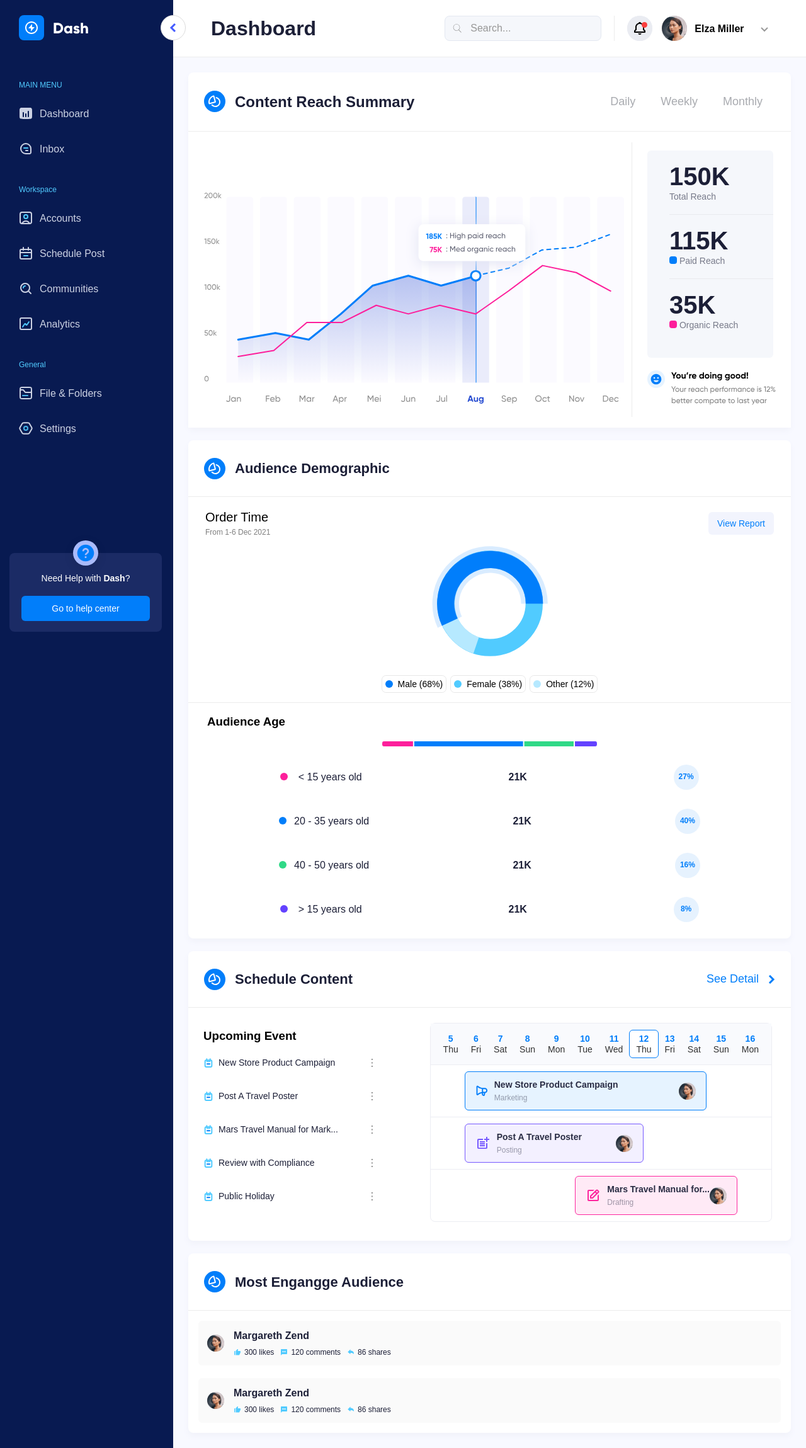
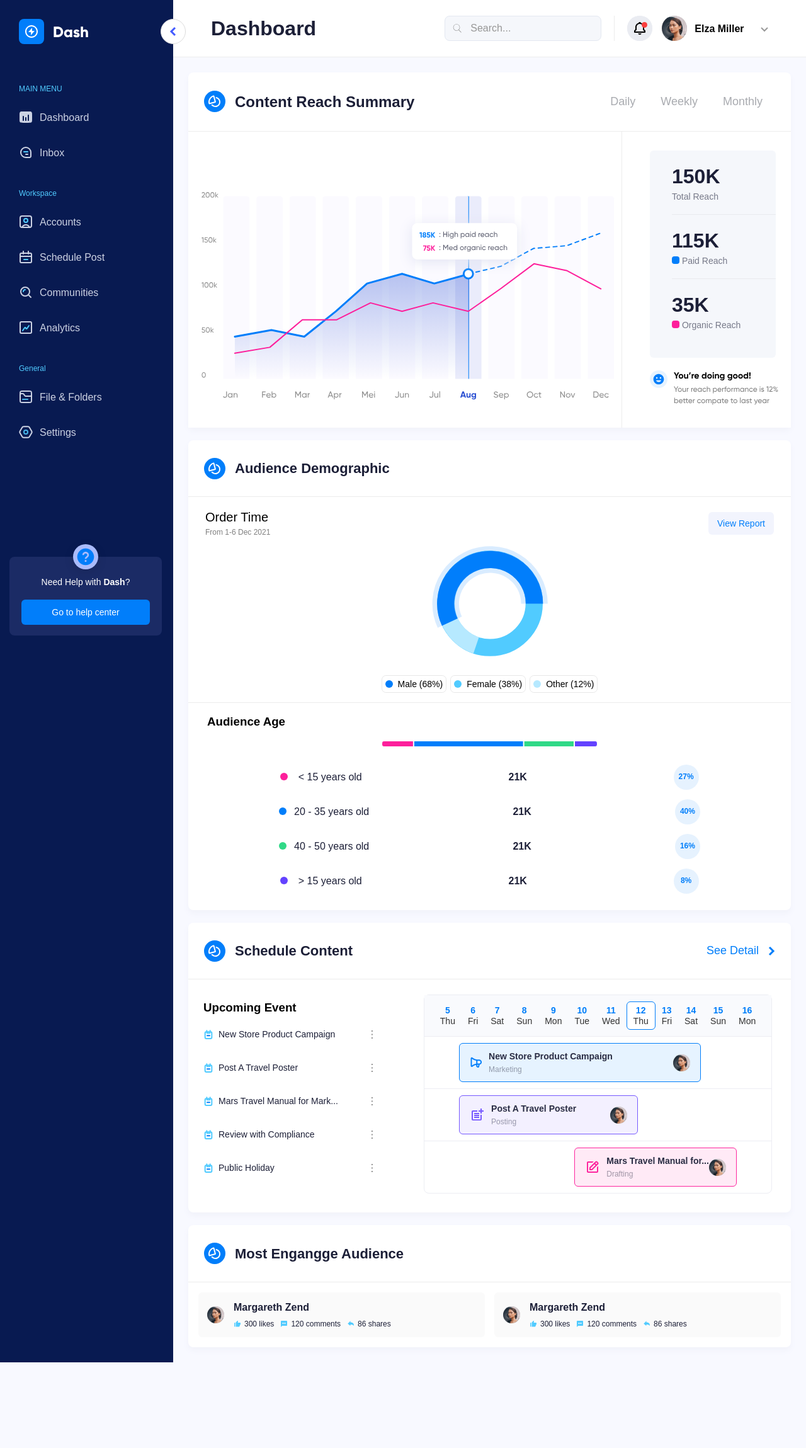
Before and after one commit to AlexeyGrk/dashboard, a React (Create React App) app: page / in a window 1280 px wide. Shown: the whole page at 63% size. After the commit the page ends 2163 px from the top, so only its background shows below. Built offline with nearby package versions, Linux system fonts and the light colour scheme.

Commit message:
add bugfix

```diff
--- a/src/components/Dashboard/Dashboard.jsx
+++ b/src/components/Dashboard/Dashboard.jsx
@@ -1,12 +1,21 @@
-import React, {useState} from 'react';
+import React, {useEffect, useState} from 'react';
 import styles from './Dashboard.module.scss'
 import Menu from "../Menu/Menu";
 import DashBoardHeader from "../DashboardHeader/DashboardHeader";
 import DashboardCharts from "../DashboardCharts/DashboardCharts";
 import {ReactComponent as LeftArrowBtn} from "../../assets/arrowLeftButton.svg";
+import useWindowDimensions from "../../hooks/useWindowDimension";
 
 const Dashboard = () => {
-  const [isShowMenu, setIsShowMenu] = useState(true);
+  const [isShowMenu, setIsShowMenu] = useState(false);
+  const { width } = useWindowDimensions();
+
+  useEffect(()=>{
+    if(width>1023){
+      setIsShowMenu(true)
+    }
+  },[])
+
   return (
     <div className={styles.dashboardMainConitainer}>
       {isShowMenu ? <Menu setIsShowMenu={setIsShowMenu}/> : <button className={styles.dashboardMainConitainerShowMenuBtn} onClick={()=>setIsShowMenu(prevState => !prevState)}><LeftArrowBtn/></button>}
--- a/src/components/Dashboard/Dashboard.module.scss
+++ b/src/components/Dashboard/Dashboard.module.scss
@@ -2,6 +2,7 @@
 @import "./src/sass/variables";
 .dashboardMainConitainer{
   display: flex;
+  //height: 100vh;
 
 
   //height: 100%;
@@ -11,7 +12,7 @@
 }
 .dashboardMainConitainerShowMenuBtn{
   @include btn-reset();
-  position: absolute;
+  position: fixed;
   left: 5px;
   top: 25px;
   z-index: 3;
--- a/src/components/DashboardCharts/DashboardCharts.module.scss
+++ b/src/components/DashboardCharts/DashboardCharts.module.scss
@@ -3,7 +3,7 @@
 .dashboardChartsContainer{
   display: grid;
   grid-template-columns: 1.4fr 0.6fr;
-  grid-template-rows: 1fr 0.2fr .5fr;
+  grid-template-rows: max-content;
   gap: 24px 24px;
   grid-template-areas:
     "ReachSummary Demographic"
@@ -49,7 +49,7 @@
 .contentScheduleContainer{
   background-color: $white;
   grid-area: ScheduleContent;
-  height: max-content;
+  //height: max-content;
   box-shadow: 0px 5px 10px #F1F2FA;
   border-radius: 8px;
 }
@@ -125,6 +125,7 @@
   display: flex;
   justify-content: center;
   align-items: center;
+  gap: 20px;
   width: 100%;
   //height: 100%;
   background-color: $white;
@@ -137,7 +138,7 @@
   width: 100%;
   max-width: 700px;
   height: 470px;
-
+  border-right: 1px solid rgba(218, 218, 218, 0.5);
 }
 .contentReachSummaryMainChartContainer{
  padding-top: 50px;
@@ -154,7 +155,11 @@
   width: 100%;
 
   max-width: 200px;
-  border-left: 1px solid rgba(218, 218, 218, 0.5);
+  //border-left: 1px solid rgba(218, 218, 218, 0.5);
+  @include media-max(767){
+    border-left: none;
+    max-width: 500px;
+  }
 
 }
 .contentReachSummaryMainSectionSecondaryChartMainInformation{
@@ -164,6 +169,11 @@
   background: #F5F7FB;
   border-radius: 6px;
   //margin-bottom: 20px;
+  @include media-max(767){
+   display: flex;
+    align-items: center;
+    justify-content: space-around;
+  }
 }
 .contentReachSummaryMainSectionSecondaryChartMainInformationItem{
   display: flex;
@@ -175,6 +185,12 @@
   &:last-child{
     border-bottom: transparent;
   }
+  @include media-max(767){
+    display: flex;
+    align-items: center;
+    justify-content: space-around;
+  }
+
 
 
 }
@@ -186,6 +202,12 @@
   line-height: 48px;
   /* identical to box height */
   color: #1C1F37;
+  @include media-max(1390){
+    font-size: 32px;
+  }
+  @include media-max(1024){
+    font-size: 26px;
+  }
 }
 .contentReachSummaryMainSectionSecondaryChartMainInformationItemText{
   font-family: $primaryFontMedium;
@@ -198,6 +220,10 @@
 .contentReachSummaryMainSectionGoodAchivment{
   margin-top: 20px;
   //padding-left: 30px;
+  @include media-max(767){
+    margin-left: 20px;
+  }
+
 }
 
 .demographicSubInformationContainer{
@@ -307,7 +333,7 @@
   display: flex;
   align-items: center;
   justify-content: space-between;
-  margin-bottom: 30px;
+  margin-bottom: 15px;
   &:last-child{
     margin-bottom: 0;
   }
@@ -396,9 +422,9 @@
   //display: flex;
   //align-items: center;
   //justify-content: center;
-  width: 60%;
+  width: 100%;
   height: 100%;
-  max-width: 600px;
+  max-width: 65%;
   background-color: #FFFFFF;
   border: 1.5px solid #ECEDF3;
   border-radius: 8px;
@@ -553,7 +579,7 @@
 .contentScheduleAgendaLeftInfo {
   width: 100%;
   //height: 100%;
-  max-width: 500px;
+  max-width: 350px;
 
 
 }
@@ -633,6 +659,12 @@
 }
 .mostEngaggeUserTopicsContainer{
   padding: 16px;
+  @media only screen and (max-width: 1390px) and (min-width: 460px)  {
+    display: flex;
+    flex-wrap: wrap;
+    justify-content: space-around;
+    gap:15px
+  }
 }
 .mostEngangeUserTopic{
 
@@ -643,6 +675,11 @@
   align-items: center;
   margin-bottom: 20px;
   &:last-child{
+    margin-bottom: 0;
+  }
+  @media only screen and (max-width: 1390px) and (min-width: 460px)  {
+   flex-shrink: 0;
+    flex-grow: 1;
     margin-bottom: 0;
   }
 }
--- a/src/components/DashboardHeader/DashboardHeader.module.scss
+++ b/src/components/DashboardHeader/DashboardHeader.module.scss
@@ -1,7 +1,8 @@
 @import "./src/sass/variables";
 @import "./src/sass/mixins";
 .headerContainer{
-  position: relative;
+  position: sticky;
+  top: 0;
   background-color: $white;
   padding: 25px 60px;
   border-bottom: 1px solid rgba(218, 218, 218, 0.5);
--- a/src/components/Menu/Menu.module.scss
+++ b/src/components/Menu/Menu.module.scss
@@ -1,6 +1,9 @@
 @import "./src/sass/variables";
 @import "./src/sass/mixins";
 .menuContainer{
+  //@include media-max(767){
+  // display: none;
+  //}
   position: relative;
   padding: 24px 0 24px 15px;
   width: 100%;
@@ -11,7 +14,7 @@
 }
 .menuContainerFixed{
   position: sticky;
-  top: 20px;
+  top: 30px;
 }
 
 .headerLogo{
@@ -24,7 +27,7 @@
   height: 40px;
   border-radius: 50%;
   right: -20px;
-  z-index: 2;
+  //z-index: 2;
   cursor: pointer;
 }
 //animation
--- /dev/null
+++ b/src/hooks/useWindowDimension.jsx
@@ -0,0 +1,24 @@
+import { useState, useEffect } from 'react';
+
+function getWindowDimensions() {
+  const { innerWidth: width, innerHeight: height } = window;
+  return {
+    width,
+    height
+  };
+}
+
+export default function useWindowDimensions() {
+  const [windowDimensions, setWindowDimensions] = useState(getWindowDimensions());
+
+  useEffect(() => {
+    function handleResize() {
+      setWindowDimensions(getWindowDimensions());
+    }
+
+    window.addEventListener('resize', handleResize);
+    return () => window.removeEventListener('resize', handleResize);
+  }, []);
+
+  return windowDimensions;
+}
```
